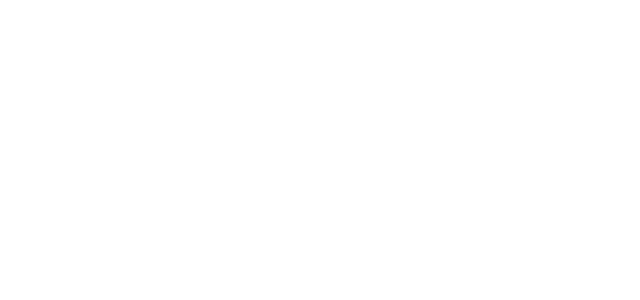
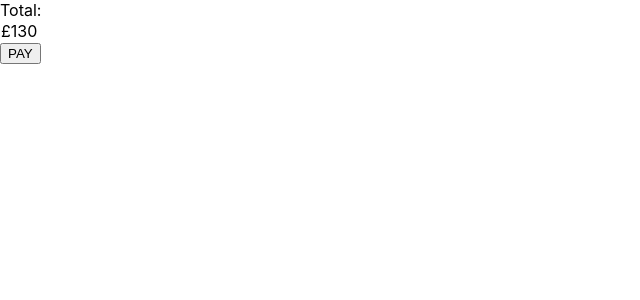
Before and after one commit to itismadalin/checkout-react-kata, a React (Create React App) app in the folder checkout-react-kata/: page /total in a window 1280 px wide. Shown: the top 300 px of the page, without its empty margins (0-640 px from the left). Built offline with nearby package versions, Linux system fonts and the light colour scheme.

Commit message:
Add Total page

```diff
--- a/checkout-react-kata/src/App.js
+++ b/checkout-react-kata/src/App.js
@@ -3,6 +3,7 @@
 import Start from "./components/Start/Start";
 import PricingRules from "./components/PricingRules/PricingRules";
 import ScanItems from "./components/ScanItems/ScanItems";
+import Total from "./components/Total/Total";
 
 function App() {
   return (
@@ -11,6 +12,7 @@
         <Start path="/" />
         <PricingRules path="/pricingrules" component={PricingRules} />
         <ScanItems path="/scanitems" component={ScanItems} />
+        <Total path="/total" component={Total} />
       </Router>
     </div>
   );
--- a/checkout-react-kata/src/components/ScanItems/ScanItems.js
+++ b/checkout-react-kata/src/components/ScanItems/ScanItems.js
@@ -1,4 +1,5 @@
 import React, { Component } from "react";
+import { Link } from "@reach/router";
 
 class ScanItems extends Component {
   render() {
@@ -8,7 +9,9 @@
         <input type="text"></input>
         <br />
         <br />
+        <Link to="/total">
         <input type="submit" value="Submit"></input>
+        </Link>
       </div>
     );
   }
--- /dev/null
+++ b/checkout-react-kata/src/components/Total/Total.js
@@ -0,0 +1,17 @@
+import React from 'react';
+
+const Total = () => {
+    return (
+        <div>
+            <div>
+            <tr>Total:</tr>
+             <td>£130</td>
+            </div>
+            <div>
+                <button>PAY</button>
+            </div>
+        </div>
+    );
+};
+
+export default Total;
```
Also changed, not shown: checkout-react-kata/src/components/Total/Total.css (added).
